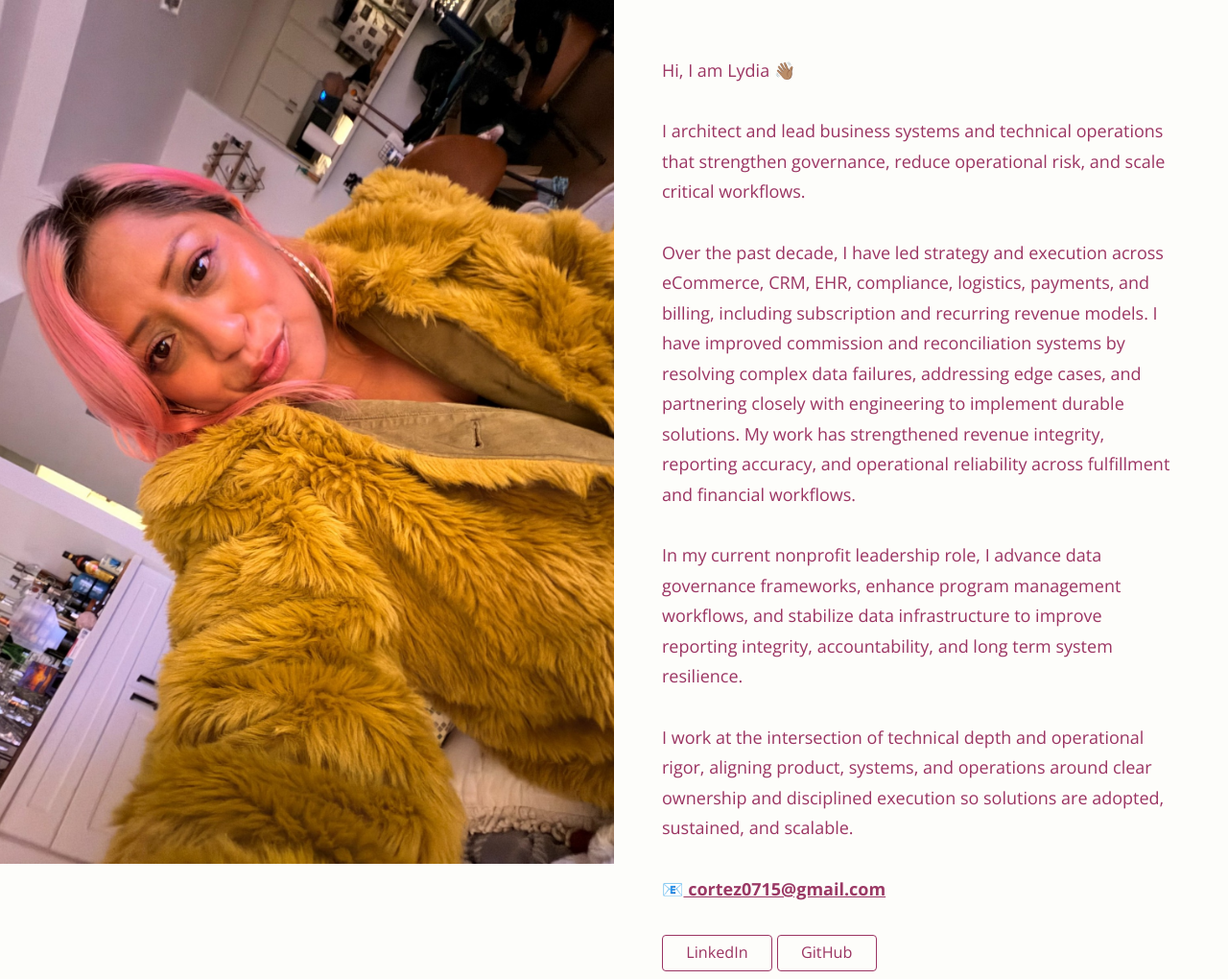
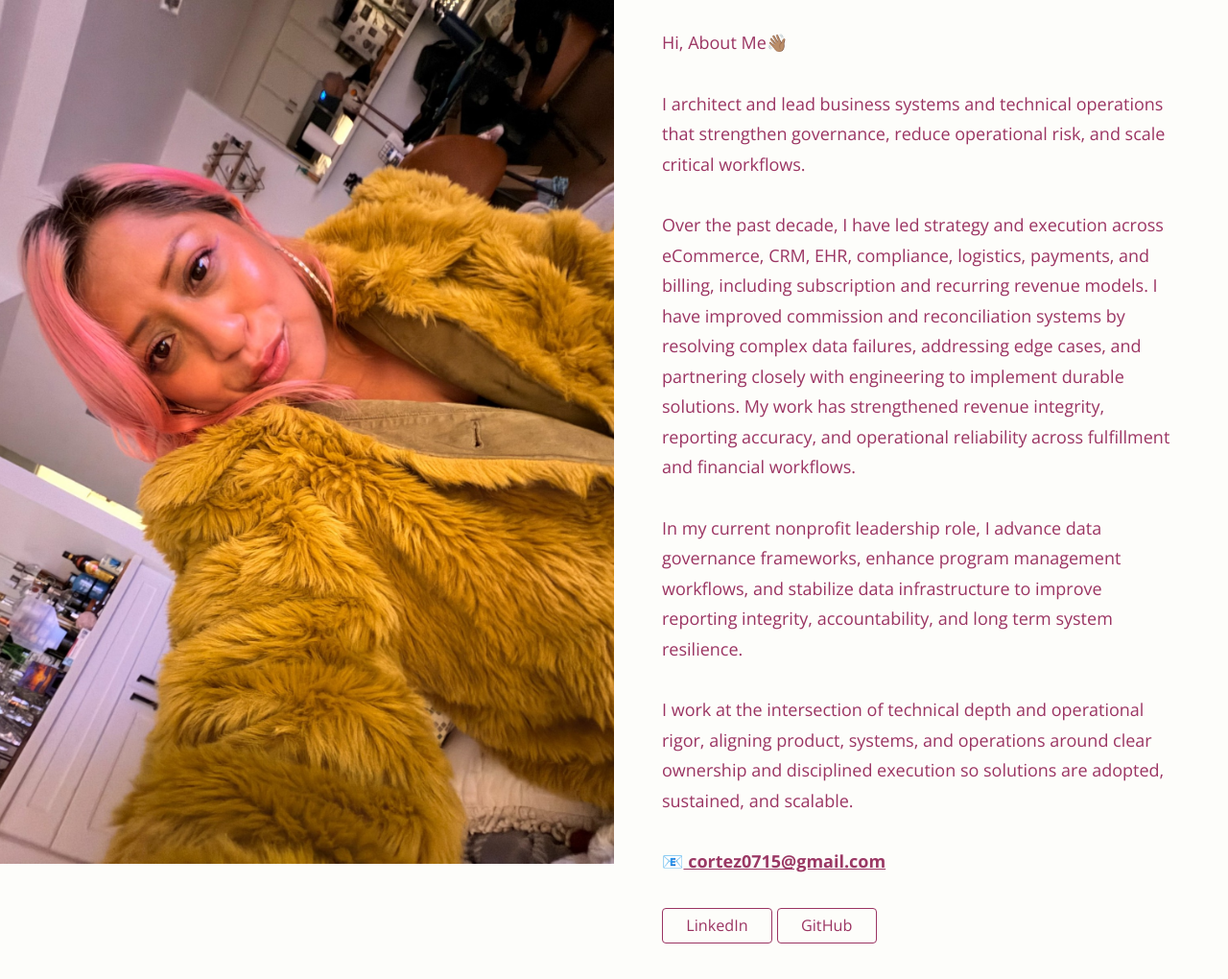
Before and after one commit to lylyco/lylyco.github.io, a Jekyll site: the page built from index.html, in a window 1280 px wide. Shown: the whole page at 96% size. Built offline with Jekyll 4.4.1, drawn with Linux system fonts in a browser that asks for light colours; after the commit the page ends 991 px from its top, so only the background shows below that; some of the changed text lies outside the part shown.

Commit message:
“colorv6”

```diff
--- a/_config.yml
+++ b/_config.yml
@@ -1,13 +1,13 @@
 # Name
-title: "Portfolio | Lydia Cortez"
+title: "Lydia Cortez"
 
 # Description of your website. This is used for social sharing.
-description: "Portfolio | Lydia Cortez"
+description: "Lydia Cortez"
 
 # A brief blurb about yourself
 content: |
   <div class="bio">
-    <p>Hi, I am Lydia 👋🏽</p>
+    <p>Hi, About Me👋🏽</p>
 
     <p>I architect and lead business systems and technical operations that strengthen governance, reduce operational risk, and scale critical workflows.</p>
 
```
